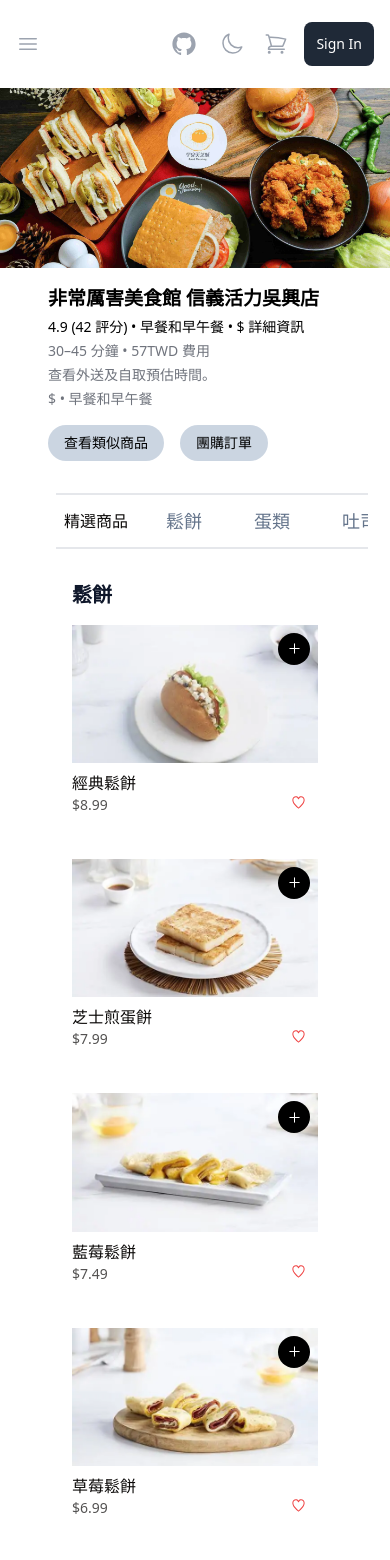
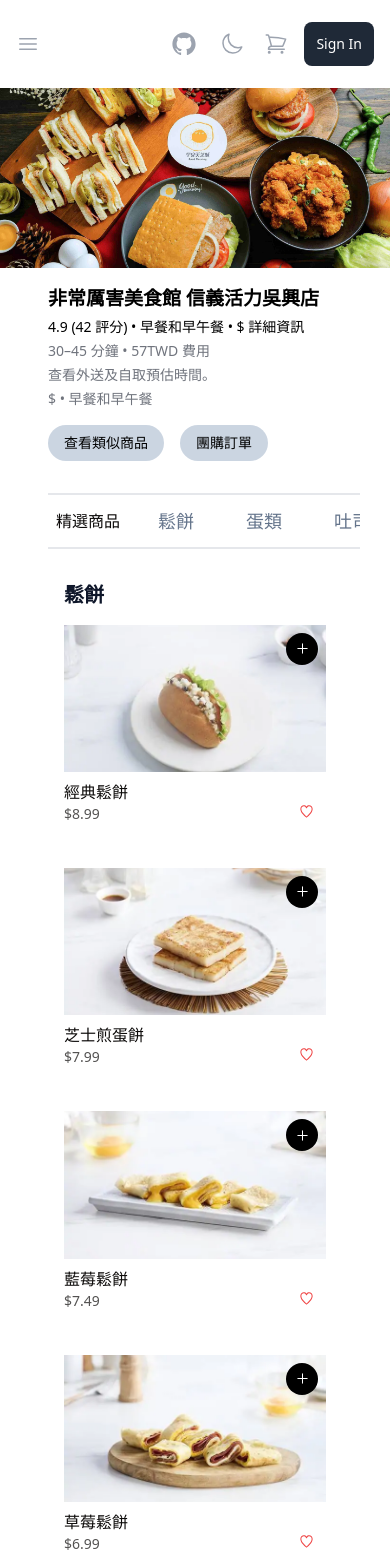
Before and after one commit to JiunJieLin/React-ModernEat, a Next.js app: page / in a window 390 px wide. Shown: the top 1560 px of the page. Built offline with nearby package versions, Linux system fonts and the light colour scheme.

Commit message:
小調整

```diff
--- a/src/components/ShopMenu/index.js
+++ b/src/components/ShopMenu/index.js
@@ -48,7 +48,7 @@ const ShopMenu = () => {
    * 將處理好的資料傳遞給子元件
    */
   return (
-    <div className="flex flex-col sm:flex-row items-start relative min-h-screen px-14 pt-8">
+    <div className="flex flex-col px-12 sm:flex-row items-start relative min-h-screen sm:px-14 pt-8">
       <div className=" sm:w-[320px] sm:pr-5 sm:sticky top-0 left-0 overflow-x-auto">
         <MenuCategory
           data={category}
```
